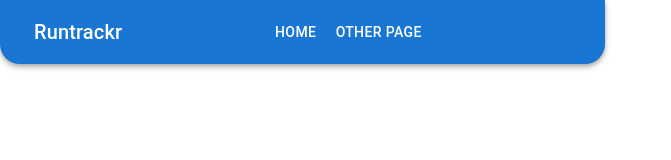
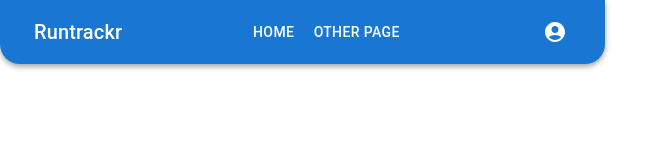
Before and after one commit to shpokas-io/runtrackr-webapp, a React (Vite) app: page / in a window 1280 px wide. Shown: the top 160 px of the page, without its empty margins (0-671 px from the left). Built offline with nearby package versions, Linux system fonts and the light colour scheme.

Commit message:
added dummy user icon

```diff
--- a/src/components/Navbar.jsx
+++ b/src/components/Navbar.jsx
@@ -9,8 +9,10 @@ import {
   Menu,
   MenuItem,
   useMediaQuery,
+  Avatar,
 } from "@mui/material";
 import MenuIcon from "@mui/icons-material/Menu";
+import AccountCircle from "@mui/icons-material/AccountCircle";
 import { Link } from "react-router-dom";
 
 export default function Navbar() {
@@ -72,6 +74,15 @@ export default function Navbar() {
             </Menu>
           </>
         )}
+
+        {/* User bubble for Desktop */}
+        {isDesktop && (
+          <IconButton edge="end" color="inherit">
+            <Avatar sx={{ bgcolor: "primary.main" }}>
+              <AccountCircle />
+            </Avatar>
+          </IconButton>
+        )}
       </Toolbar>
     </AppBar>
   );
```
